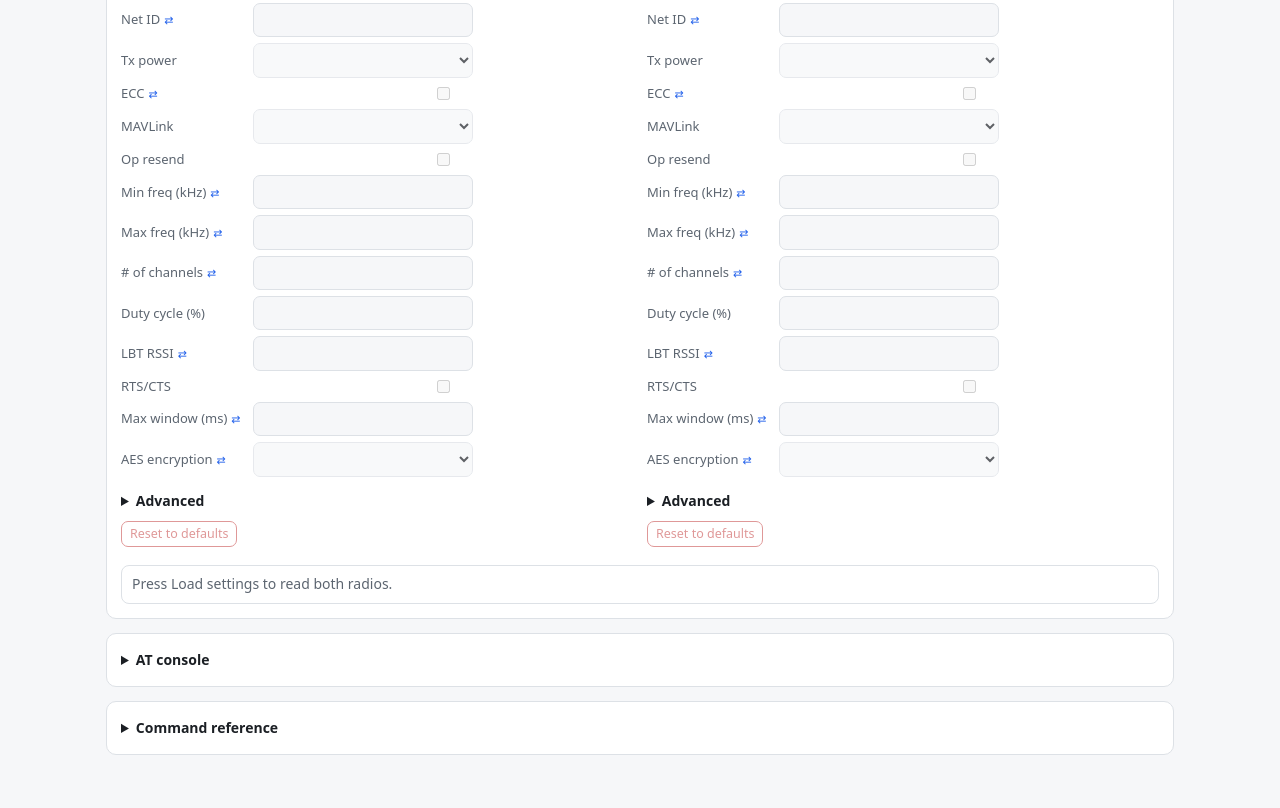
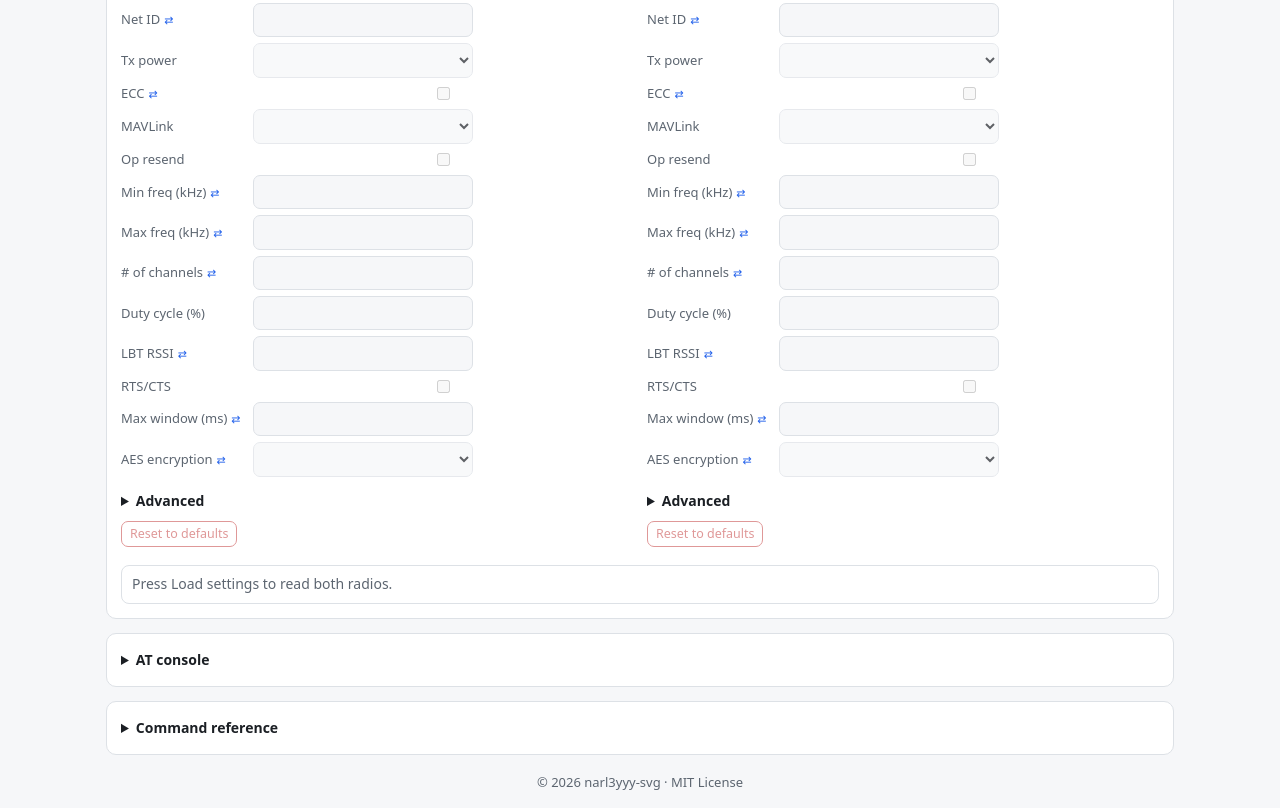
Before and after one commit to narl3yyy-svg/gcs-settings, a plain HTML site: page indexRFD.html in a window 1280 px wide. Shown: the part 543-1351 px from the top of the page. Before the commit the page ends 1314 px from the top, so only its background shows below. Drawn offline with Linux system fonts and the light colour scheme.

Commit message:
Add files via upload

```diff
--- a/indexRFD.html
+++ b/indexRFD.html
@@ -4,7 +4,8 @@
 <meta charset="utf-8">
 <meta name="viewport" content="width=device-width, initial-scale=1">
 <title>RFD900 Settings</title>
-<!-- RFD900 radio settings: a stand-alone page with only the RFD900 tools. No third-party code; works offline. -->
+<!-- RFD900 radio settings: a stand-alone page with only the RFD900 tools. No third-party code; works offline.
+     Copyright (c) 2026 narl3yyy-svg. Released under the MIT License (see LICENSE). -->
 <style>
   :root {
     --bg: #f6f7f9; --panel: #ffffff; --ink: #1b1f24; --quiet: #5c6570; --line: #dde1e6;
@@ -195,6 +196,7 @@
       </details>
     </div>
   </section>
+  <p class="note" style="text-align:center;margin:18px 0 0">© 2026 narl3yyy-svg · MIT License</p>
 </main>
 
 <script>
```
Also changed, not shown: index.html (+2 -0 lines), 2 other files.
